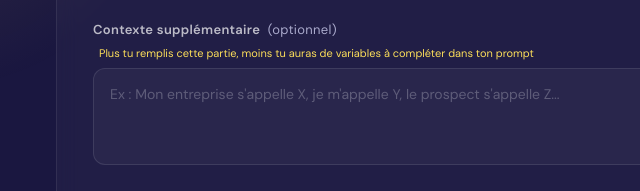
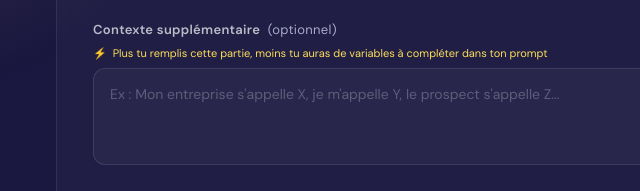
Before and after one commit to promptalent/agent2, a website: page public/index.html in a window 1280 px wide. Shown: the part 825-1016 px from the top of the page, 198-838 px from the left. Drawn offline with Linux system fonts and the light colour scheme.

Commit message:
Update index.html

```diff
--- a/public/index.html
+++ b/public/index.html
@@ -610,7 +610,7 @@
     <!-- Contexte additionnel -->
     <div class="field-group">
       <label>Contexte supplémentaire <span style="color:var(--gray);font-weight:400">(optionnel)</span></label>
-      <div style="font-size:11px;color:var(--yellow);margin-bottom:8px;display:flex;align-items:center;gap:6px;"><span></span>Plus tu remplis cette partie, moins tu auras de variables à compléter dans ton prompt</div>
+      <div style="font-size:11px;color:var(--yellow);margin-bottom:8px;display:flex;align-items:center;gap:6px;"><span>⚡</span>Plus tu remplis cette partie, moins tu auras de variables à compléter dans ton prompt</div>
       <textarea id="contexte" rows="3"
         placeholder="Ex : Mon entreprise s'appelle X, je m'appelle Y, le prospect s'appelle Z..."></textarea>
     </div>
```
